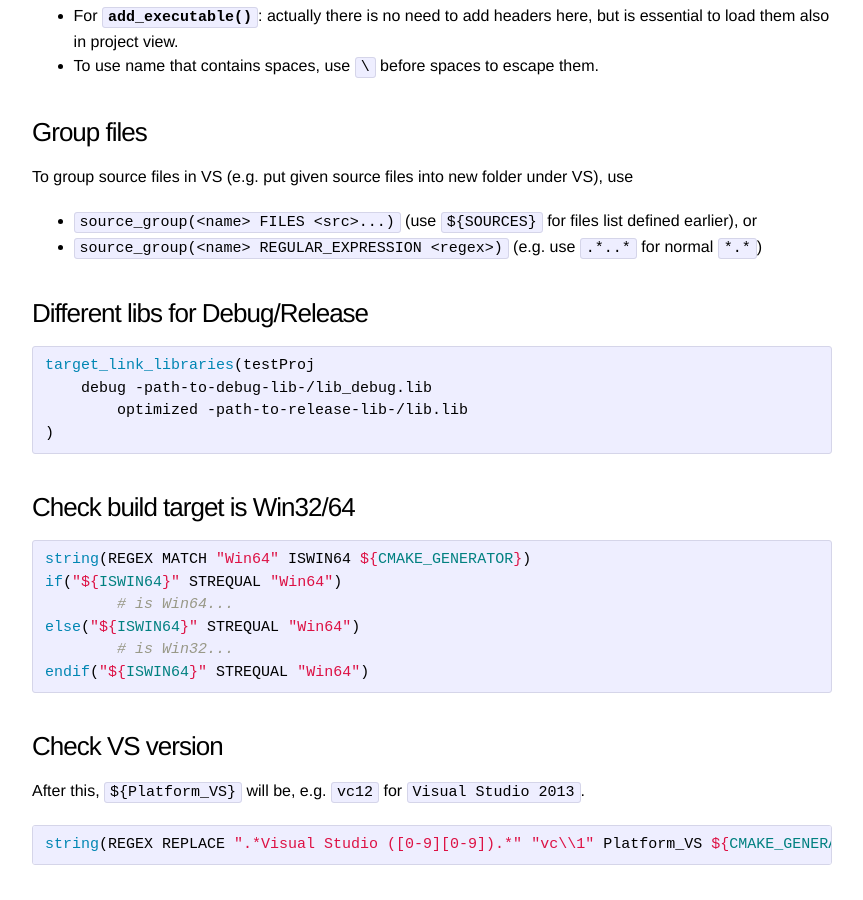
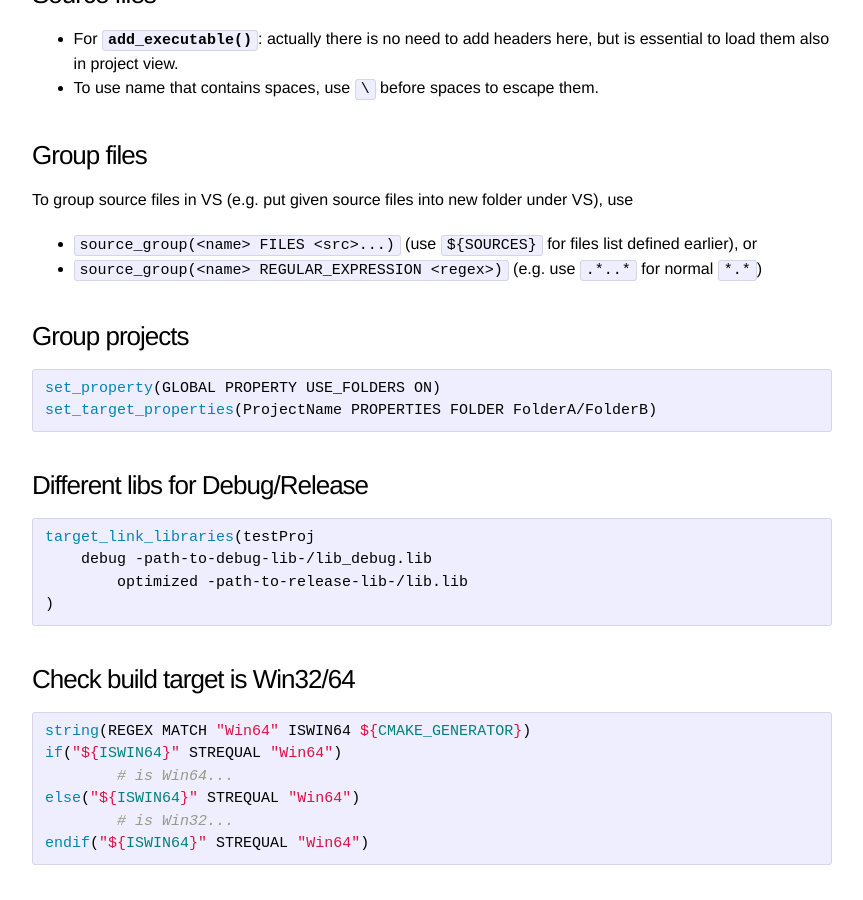
Before and after one commit to blog-ythu/blog-ythu.github.io, a Jekyll site: the page built from _posts/2014-09-25-CMake-sumup.md, in a window 1280 px wide and 900 px high, scrolled down 1873 px. Shown: the whole window, without its empty margins (208-1071 px from the left). Built offline with Jekyll 4.4.1, drawn with Linux system fonts in a browser that asks for light colours; nearby versions of some CDN libraries; Markdown is read by kramdown in place of the engine named in the settings; comment, search, counter and statistics services are not loaded; some of the changed text lies outside the part shown.

Commit message:
update post: CMake sumup

````diff
--- a/_posts/2014-09-25-CMake-sumup.md
+++ b/_posts/2014-09-25-CMake-sumup.md
@@ -71,6 +71,12 @@ target_link_libraries(${PROJECT_NAME}${OpenCV_LIBS})
 To group source files in VS (e.g. put given source files into new folder under VS), use
 - `source_group(<name> FILES <src>...)` (use `${SOURCES}` for  files list defined earlier), or
 - `source_group(<name> REGULAR_EXPRESSION <regex>)` (e.g. use `.*..*` for normal `*.*`)
+
+### Group projects
+```cmake
+set_property(GLOBAL PROPERTY USE_FOLDERS ON)
+set_target_properties(ProjectName PROPERTIES FOLDER FolderA/FolderB)
+```
 
 ### Different libs for Debug/Release
 ```cmake
````
